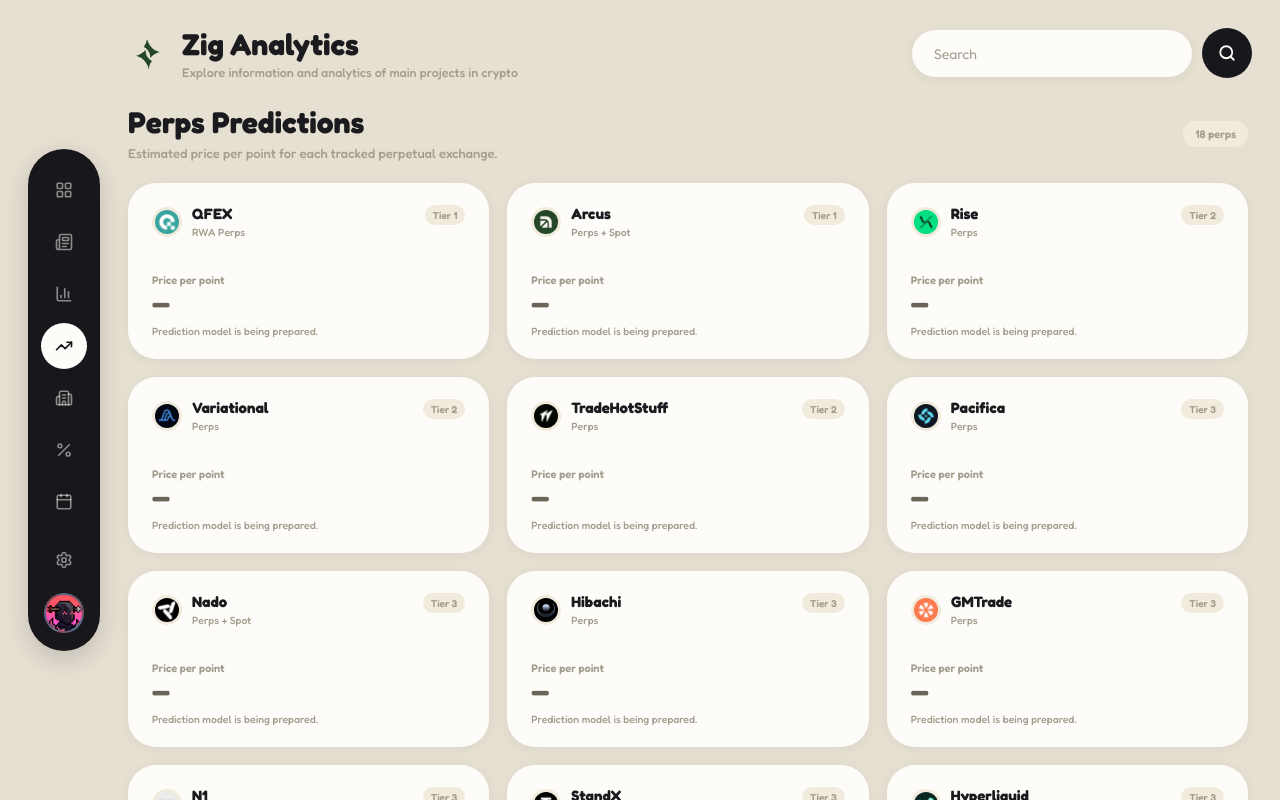
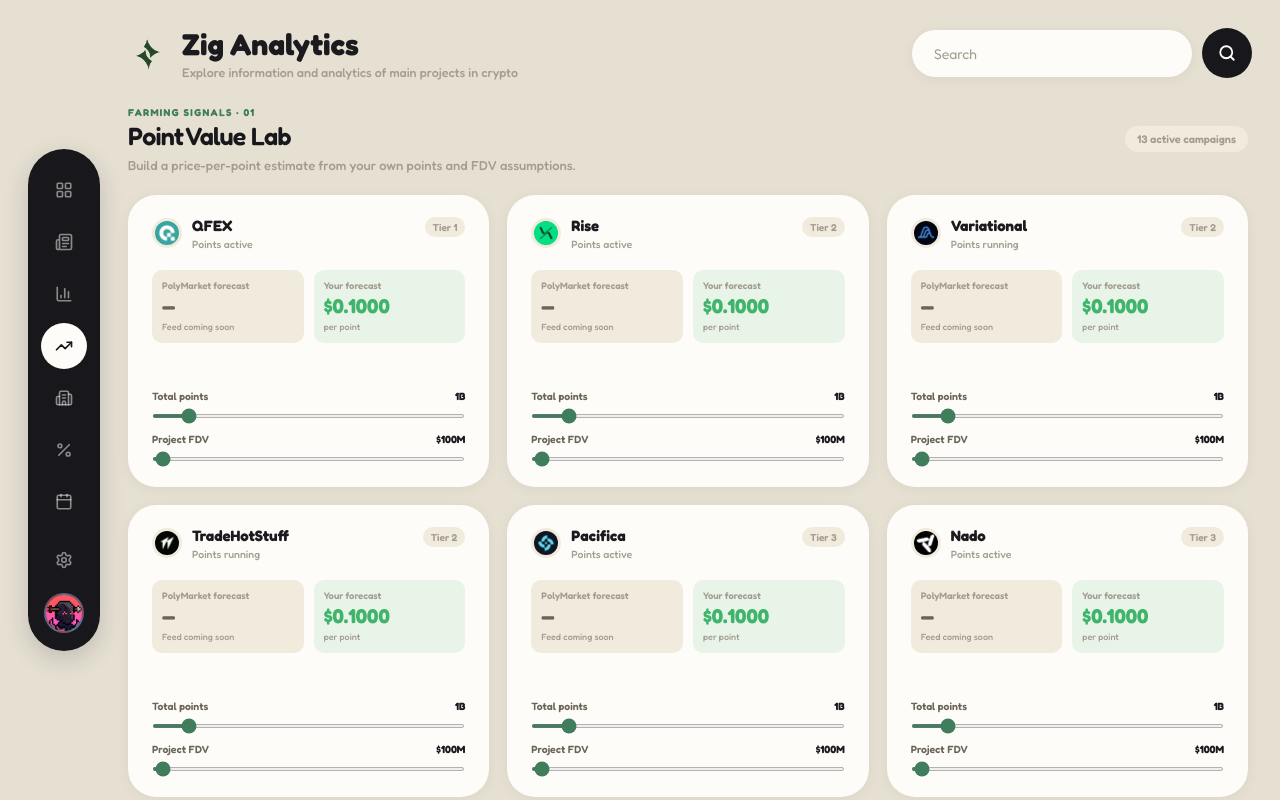
Before and after one commit to RomaMartynyuk/zig-analytics-perps-tool, a React (Vite) app: page / in a window 1280 px wide. Both pictures are taken after a click on the button 64 px from the left and 346 px from the top of the page. Shown: the top 800 px of the page. Built offline with nearby package versions, Linux system fonts and the light colour scheme; no server answers.

Commit message:
fix: point cards logic

```diff
--- a/src/App.css
+++ b/src/App.css
@@ -551,18 +551,30 @@
 .predictions-page {
   max-width: 1120px;
 }
-.predictions-heading {
+.prediction-lab-heading {
   display: flex;
   align-items: center;
   justify-content: space-between;
   gap: 18px;
   margin: 4px 0 22px;
 }
-.predictions-heading h1 {
-  font-size: 30px;
+.prediction-kicker {
+  display: block;
+  color: var(--accent-3);
+  font-size: 10px;
+  font-weight: 700;
+  letter-spacing: .13em;
+  text-transform: uppercase;
+}
+.prediction-lab-heading h1 {
+  margin-top: 5px;
+  color: var(--sidebar);
+  font-size: 25px;
+  font-weight: 600;
+  letter-spacing: -.03em;
   line-height: 1.1;
 }
-.predictions-heading p {
+.prediction-lab-heading p {
   margin-top: 6px;
   color: var(--ink-faint);
   font-size: 13px;
@@ -574,7 +586,7 @@
   gap: 18px;
 }
 .prediction-card {
-  min-height: 176px;
+  min-height: 292px;
   display: flex;
   flex-direction: column;
 }
@@ -605,28 +617,62 @@
   font-size: 10px;
   font-weight: 600;
 }
-.prediction-value {
-  margin-top: auto;
-  padding-top: 20px;
+.prediction-forecasts {
+  display: grid;
+  grid-template-columns: repeat(2, minmax(0, 1fr));
+  gap: 10px;
+  margin-top: 20px;
 }
-.prediction-value span {
+.prediction-forecast {
+  min-width: 0;
+  padding: 10px;
+  border-radius: var(--radius-sm);
+  background: var(--card-tint);
+}
+.prediction-forecast span {
   display: block;
   color: var(--ink-faint);
-  font-size: 11px;
+  font-size: 9.5px;
   font-weight: 600;
 }
-.prediction-value strong {
+.prediction-forecast strong {
   display: block;
-  margin-top: 2px;
+  margin-top: 5px;
   color: var(--ink-soft);
-  font-size: 27px;
+  font-size: 20px;
   line-height: 1;
 }
-.prediction-pending {
-  margin-top: 9px;
+.prediction-forecast small {
+  display: block;
+  min-height: 12px;
+  margin-top: 5px;
   color: var(--ink-faint);
+  font-size: 9px;
+  font-weight: 500;
+}
+.user-forecast { background: rgba(63, 181, 107, .11); }
+.user-forecast strong { color: var(--up); }
+.prediction-controls {
+  display: grid;
+  gap: 11px;
+  margin-top: auto;
+  padding-top: 16px;
+}
+.prediction-controls label > span {
+  display: flex;
+  justify-content: space-between;
+  gap: 8px;
+  color: var(--ink-soft);
   font-size: 10.5px;
-  font-weight: 500;
+  font-weight: 600;
+}
+.prediction-controls label > span strong { color: var(--ink); }
+.prediction-controls input[type='range'] {
+  width: 100%;
+  height: 4px;
+  margin-top: 7px;
+  accent-color: var(--accent-3);
+  cursor: pointer;
 }
 .funding-heading {
   display: flex;
@@ -814,7 +860,7 @@
     align-items: stretch;
     flex-direction: column;
   }
-  .predictions-heading {
+  .prediction-lab-heading {
     align-items: flex-start;
     flex-direction: column;
   }
--- a/src/components/PredictionsPage.jsx
+++ b/src/components/PredictionsPage.jsx
@@ -1,40 +1,104 @@
+import { useState } from 'react';
 import projects from '../data/projects.json';
 import ProjectIcon from './ProjectIcon';
+import { formatTokenPrice } from '../lib/format';
+
+const DEFAULT_ASSUMPTIONS = { pointsMillions: 1_000, fdvMillions: 100 };
+
+function formatPoints(pointsMillions) {
+  return pointsMillions >= 1_000
+    ? `${(pointsMillions / 1_000).toFixed(pointsMillions % 1_000 ? 1 : 0)}B`
+    : `${pointsMillions}M`;
+}
+
+function formatFdv(fdvMillions) {
+  return fdvMillions >= 1_000
+    ? `$${(fdvMillions / 1_000).toFixed(fdvMillions % 1_000 ? 1 : 0)}B`
+    : `$${fdvMillions}M`;
+}
 
 export default function PredictionsPage() {
-  const perps = projects.filter((project) => project.category.toLowerCase().includes('perps'));
+  const [assumptions, setAssumptions] = useState({});
+  const perps = projects.filter((project) => project.points_snapshot || ['live', 'running'].includes(project.points_status));
+
+  function updateAssumption(name, field, value) {
+    setAssumptions((current) => ({
+      ...current,
+      [name]: { ...(current[name] || DEFAULT_ASSUMPTIONS), [field]: Number(value) },
+    }));
+  }
 
   return (
     <section className="predictions-page">
-      <div className="predictions-heading">
+      <div className="prediction-lab-heading">
         <div>
-          <h1>Perps Predictions</h1>
-          <p>Estimated price per point for each tracked perpetual exchange.</p>
+          <span className="prediction-kicker">Farming signals · 01</span>
+          <h1>Point Value Lab</h1>
+          <p>Build a price-per-point estimate from your own points and FDV assumptions.</p>
         </div>
-        <div className="card-tab">{perps.length} perps</div>
+        <div className="card-tab">{perps.length} active campaigns</div>
       </div>
 
       <div className="predictions-grid">
-        {perps.map((project, index) => (
+        {perps.map((project, index) => {
+          const values = assumptions[project.name] || DEFAULT_ASSUMPTIONS;
+          const userForecast = values.fdvMillions / values.pointsMillions;
+
+          return (
             <article className="card prediction-card" key={project.name}>
               <div className="prediction-card-head">
                 <div className="row-left">
                   <ProjectIcon name={project.name} index={index} />
                   <div>
                     <h2>{project.name}</h2>
-                  <span>{project.category}</span>
+                    <span>{project.points_status === 'running' ? 'Points running' : 'Points active'}</span>
                   </div>
                 </div>
                 <span className="prediction-tier">Tier {project.tier}</span>
               </div>
 
-            <div className="prediction-value">
-              <span>Price per point</span>
+              <div className="prediction-forecasts">
+                <div className="prediction-forecast polymarket-forecast">
+                  <span>PolyMarket forecast</span>
                   <strong>—</strong>
+                  <small>Feed coming soon</small>
                 </div>
-            <p className="prediction-pending">Prediction model is being prepared.</p>
+                <div className="prediction-forecast user-forecast">
+                  <span>Your forecast</span>
+                  <strong>{formatTokenPrice(userForecast)}</strong>
+                  <small>per point</small>
+                </div>
+              </div>
+
+              <div className="prediction-controls">
+                <label>
+                  <span>Total points <strong>{formatPoints(values.pointsMillions)}</strong></span>
+                  <input
+                    type="range"
+                    min="10"
+                    max="10000"
+                    step="10"
+                    value={values.pointsMillions}
+                    onChange={(event) => updateAssumption(project.name, 'pointsMillions', event.target.value)}
+                    aria-label={`${project.name} total points`}
+                  />
+                </label>
+                <label>
+                  <span>Project FDV <strong>{formatFdv(values.fdvMillions)}</strong></span>
+                  <input
+                    type="range"
+                    min="1"
+                    max="10000"
+                    step="1"
+                    value={values.fdvMillions}
+                    onChange={(event) => updateAssumption(project.name, 'fdvMillions', event.target.value)}
+                    aria-label={`${project.name} fully diluted valuation`}
+                  />
+                </label>
+              </div>
             </article>
-        ))}
+          );
+        })}
       </div>
     </section>
   );
```
Also changed, not shown: 2 other files (tests, documents, lock files or other folders). Lines whose indentation alone changed are shown as unchanged.
